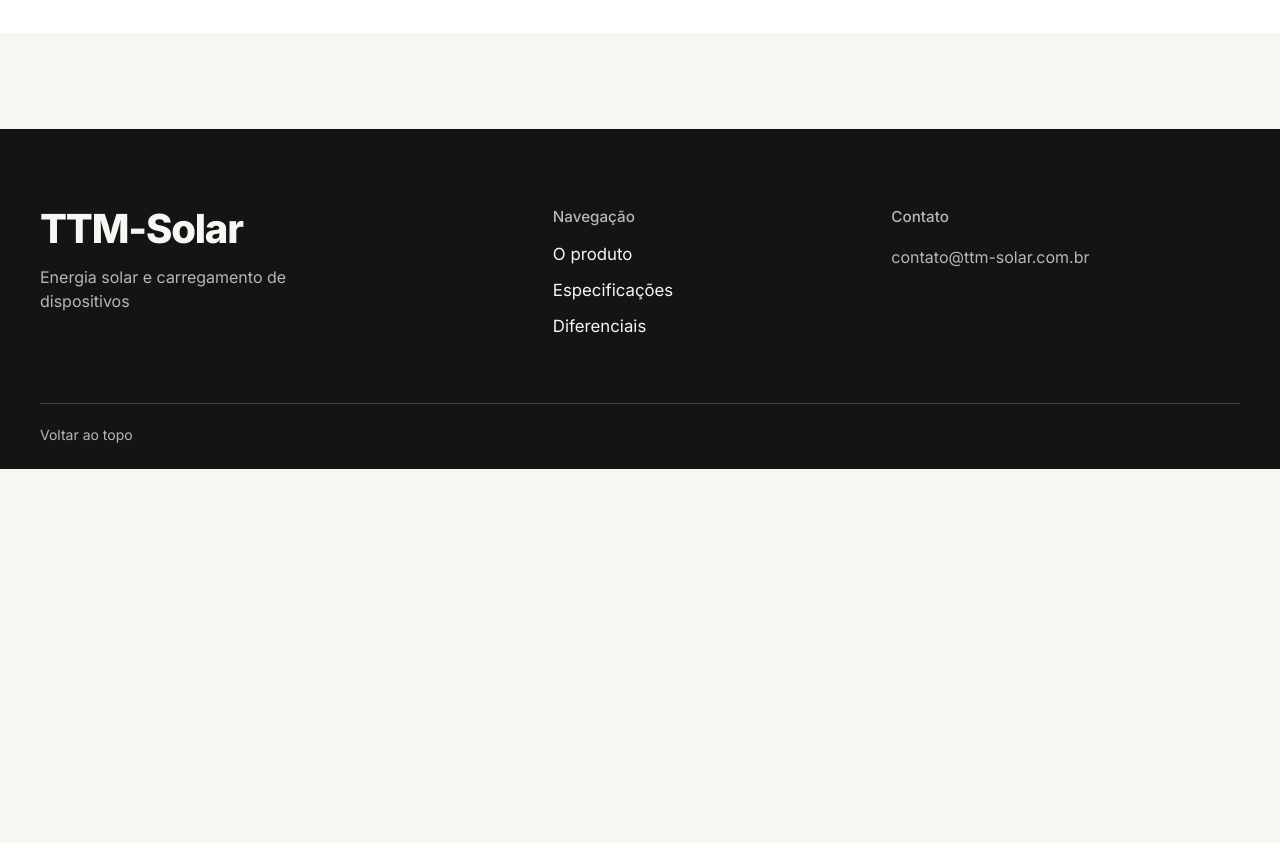
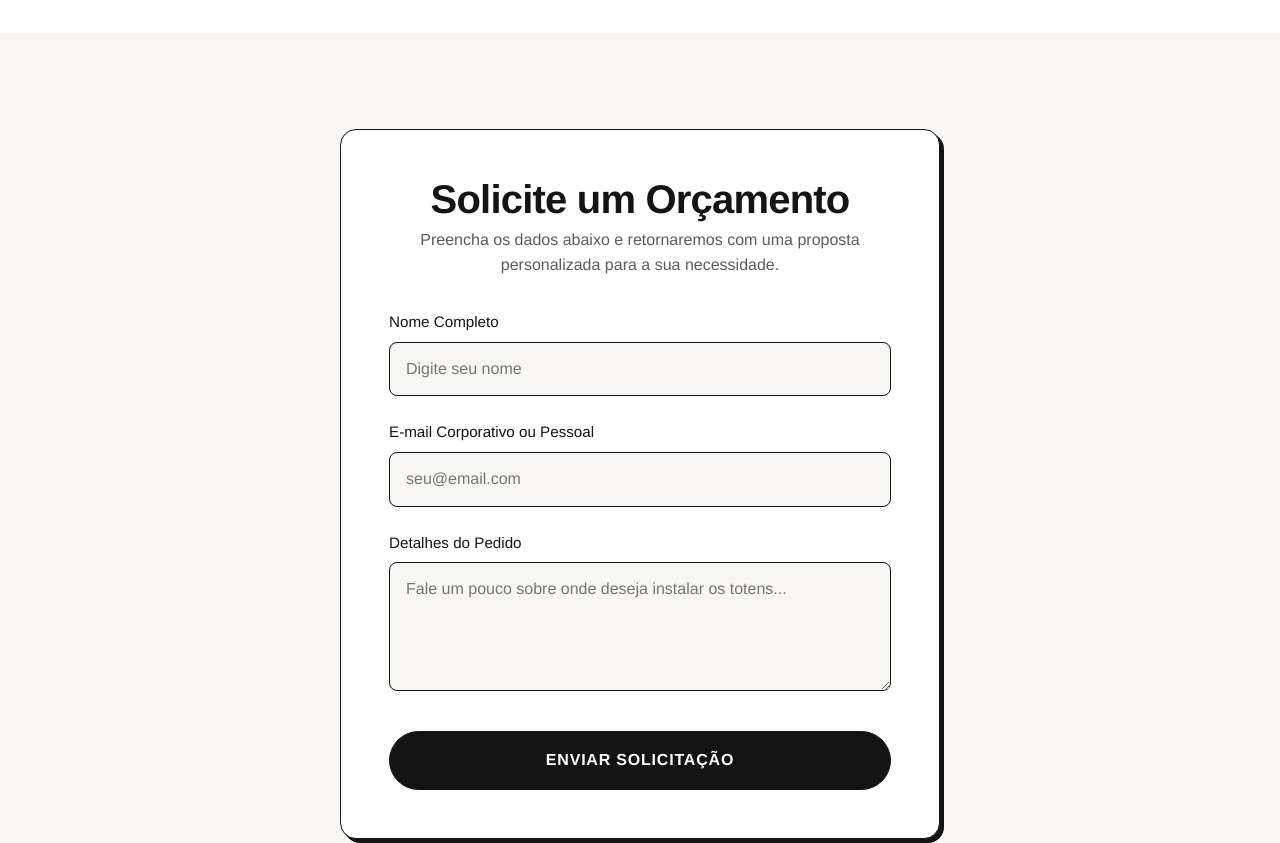
Before and after one commit to Feishz45/Site-totem, a plain HTML site: page TTM-Solar/index.html in a window 1280 px wide. Shown: the part 620-1463 px from the top of the page. Before the commit the page ends 1089 px from the top, so only its background shows below. Drawn offline with nearby package versions, Linux system fonts and the light colour scheme.

Commit message:
salva progresso do form e modal

```diff
--- a/TTM-Solar/css/form.css
+++ b/TTM-Solar/css/form.css
@@ -0,0 +1,150 @@
+/* ==========================================================
+   form.css | Estilos da seção de Orçamento e Modal
+   ========================================================== */
+
+.orcamento {
+  padding-block: clamp(3rem, 8vw, 6rem);
+  background-color: var(--cor-fundo);
+}
+
+.orcamento__container {
+  max-width: 600px;
+  background-color: var(--cor-superficie);
+  padding: clamp(2rem, 5vw, 3rem);
+  border: var(--borda);
+  border-radius: var(--raio-card);
+  box-shadow: 4px 4px 0 var(--cor-escuro); /* Sombreamento seguindo o estilo do hero */
+  position: relative;
+}
+
+.orcamento__header {
+  text-align: center;
+  margin-bottom: 2rem;
+}
+
+.orcamento__title {
+  font-size: clamp(1.75rem, 4vw, 2.5rem);
+  color: var(--cor-escuro);
+  margin-bottom: 0.5rem;
+}
+
+.orcamento__subtitle {
+  color: var(--cor-texto-suave);
+  font-size: 1rem;
+}
+
+/* ---------- Formulário ---------- */
+.orcamento__form {
+  display: flex;
+  flex-direction: column;
+  gap: 1.5rem;
+}
+
+.form-group {
+  display: flex;
+  flex-direction: column;
+  gap: 0.5rem;
+}
+
+.form-group label {
+  font-weight: var(--peso-medio);
+  font-size: 0.95rem;
+  color: var(--cor-escuro);
+}
+
+.form-group input,
+.form-group textarea {
+  width: 100%;
+  padding: 0.875rem 1rem;
+  border: var(--borda);
+  border-radius: 8px;
+  background-color: var(--cor-fundo);
+  font-family: var(--fonte-base);
+  transition: box-shadow 0.2s ease, outline 0.2s ease;
+}
+
+/* Efeito de foco pedido na tarefa */
+.form-group input:focus,
+.form-group textarea:focus {
+  outline: none;
+  border-color: var(--cor-escuro);
+  box-shadow: 2px 2px 0 var(--cor-escuro);
+}
+
+.orcamento__btn {
+  margin-top: 1rem;
+  padding: 1rem;
+  background-color: var(--cor-escuro);
+  color: #ffffff;
+  border: 1.5px solid var(--cor-escuro);
+  border-radius: var(--raio-pill);
+  font-weight: var(--peso-forte);
+  text-transform: uppercase;
+  letter-spacing: 0.05em;
+  transition: transform 0.2s ease, box-shadow 0.2s ease, background-color 0.2s ease;
+}
+
+.orcamento__btn:hover {
+  transform: translateY(-2px);
+  box-shadow: 4px 4px 0 var(--cor-escuro);
+  background-color: #2fbf71; /* Accent color do hero */
+  color: var(--cor-escuro);
+}
+
+/* ---------- Modal de Confirmação ---------- */
+.orcamento__modal {
+  display: none; /* Escondido por padrão, ativado via JS */
+  position: absolute;
+  inset: 0;
+  background-color: rgba(247, 246, 242, 0.95);
+  border-radius: var(--raio-card);
+  z-index: 10;
+  align-items: center;
+  justify-content: center;
+  padding: 2rem;
+  text-align: center;
+}
+
+/* Classe adicionada via JS para mostrar o modal */
+.orcamento__modal.ativo {
+  display: flex;
+  animation: modal-fade-in 0.4s ease forwards;
+}
+
+.modal__content {
+  background-color: var(--cor-superficie);
+  padding: 2.5rem 2rem;
+  border: var(--borda);
+  border-radius: var(--raio-card);
+  box-shadow: 4px 4px 0 var(--cor-escuro);
+}
+
+.modal__title {
+  color: #2fbf71; /* Verde sucesso */
+  font-size: 1.75rem;
+  margin-bottom: 0.5rem;
+}
+
+.modal__text {
+  color: var(--cor-texto-suave);
+  margin-bottom: 1.5rem;
+}
+
+.modal__btn-fechar {
+  padding: 0.5rem 1.5rem;
+  background-color: transparent;
+  color: var(--cor-escuro);
+  border: var(--borda);
+  border-radius: var(--raio-pill);
+  font-weight: var(--peso-medio);
+}
+
+.modal__btn-fechar:hover {
+  background-color: var(--cor-escuro);
+  color: #ffffff;
+}
+
+@keyframes modal-fade-in {
+  from { opacity: 0; transform: scale(0.95); }
+  to { opacity: 1; transform: scale(1); }
+}
--- a/TTM-Solar/css/styles.css
+++ b/TTM-Solar/css/styles.css
@@ -21,7 +21,7 @@
   --badge-laranja: #ff7a45;    /* clima resistente */
 
   /* tipografia */
-  --fonte-base: "Inter", "Helvetica Neue", Arial, sans-serif;
+  --fonte-base: "Inter Tight", "Helvetica Neue", Arial, sans-serif;
   --peso-normal: 400;
   --peso-medio: 500;
   --peso-forte: 700;
--- a/TTM-Solar/index.html
+++ b/TTM-Solar/index.html
@@ -10,21 +10,25 @@
     <link rel="preconnect" href="https://fonts.gstatic.com" crossorigin>
     <link href="https://fonts.googleapis.com/css2?family=Inter:wght@400;500;700;800&display=swap" rel="stylesheet">
 
-    <!-- Estilos -->
-    <link rel="stylesheet" href=".\css\styles.css">
-    <link rel="stylesheet" href=".\css\header.css">
-    <link rel="stylesheet" href=".\css\hero.css">
-    <link rel="stylesheet" href=".\css\carrossel.css">
-    <link rel="stylesheet" href=".\css\destaques.css">
-    <link rel="stylesheet" href=".\css\form.css">
-    <link rel="stylesheet" href=".\css\footer.css">
+    <!-- CSS AOS (Animação de Scroll) -->
+    <link href="https://unpkg.com/aos@2.3.1/dist/aos.css" rel="stylesheet">
+
+    <!-- estilos ! -->
+    <link rel="stylesheet" href="./css/styles.css">
+    <link rel="stylesheet" href="./css/header.css">
+    <link rel="stylesheet" href="./css/hero.css">
+    <link rel="stylesheet" href="./css/carrossel.css">
+    <link rel="stylesheet" href="./css/destaques.css">
+    <link rel="stylesheet" href="./css/form.css">
+    <link rel="stylesheet" href="./css/footer.css">
+
+
 </head>
 <body>
 
     <!-- hero -->
     <section class="hero" id="inicio" aria-labelledby="hero-titulo">
       <div class="hero__container">
-
         <!-- Área esquerda: textos e CTAs -->
         <div class="hero__content">
           <header class="hero__header">
@@ -48,12 +52,51 @@
           </nav>
         </div>
 
-        <!-- Área direita: container responsivo que recebe o componente do carrossel.
-             Basta inserir o carrossel aqui dentro; o placeholder some sozinho. -->
+        <!-- Área direita: container responsivo -->
         <div class="hero__media" data-slot="carrossel"></div>
+      </div>
+    </section>
+
+    <!-- INÍCIO DA SUA TAREFA: Seção de Orçamento -->
+    <section class="orcamento" id="orcamento" aria-labelledby="orcamento-titulo">
+      <div class="container orcamento__container" data-aos="fade-up" data-aos-duration="800">
+
+        <header class="orcamento__header">
+          <h2 class="orcamento__title" id="orcamento-titulo">Solicite um Orçamento</h2>
+          <p class="orcamento__subtitle">Preencha os dados abaixo e retornaremos com uma proposta personalizada para a sua necessidade.</p>
+        </header>
+
+        <form class="orcamento__form" id="form-orcamento">
+          <div class="form-group">
+            <label for="nome">Nome Completo</label>
+            <input type="text" id="nome" name="nome" placeholder="Digite seu nome" required>
+          </div>
+
+          <div class="form-group">
+            <label for="email">E-mail Corporativo ou Pessoal</label>
+            <input type="email" id="email" name="email" placeholder="seu@email.com" required>
+          </div>
+
+          <div class="form-group">
+            <label for="mensagem">Detalhes do Pedido</label>
+            <textarea id="mensagem" name="mensagem" rows="4" placeholder="Fale um pouco sobre onde deseja instalar os totens..." required></textarea>
+          </div>
+
+          <button type="submit" class="orcamento__btn">Enviar Solicitação</button>
+        </form>
+
+        <!-- Modal de Confirmação (Invisível por padrão) -->
+        <div class="orcamento__modal" id="modal-sucesso">
+          <div class="modal__content">
+            <h3 class="modal__title">Orçamento Enviado!</h3>
+            <p class="modal__text">Agradecemos o interesse. Nossa equipe entrará em contato em breve.</p>
+            <button class="modal__btn-fechar" id="btn-fechar-modal">Fechar</button>
+          </div>
+        </div>
 
       </div>
     </section>
+    <!-- FIM DA SUA TAREFA -->
 
     <!-- footer -->
     <footer class="footer-site" id="sobre">
@@ -75,7 +118,6 @@
             <div class="footer-contact">
                 <h2 class="footer-heading">Contato</h2>
                 <address>
-                    <!-- Troque pelo e-mail real do projeto -->
                     <a href="mailto:contato@ttm-solar.com.br">contato@ttm-solar.com.br</a>
                 </address>
             </div>
@@ -84,7 +126,20 @@
         <div class="footer-bottom container">
             <a href="#inicio">Voltar ao topo</a>
         </div>
+    </footer>
 
-    </footer>
+    <!-- Scripts AOS (Animação de Scroll) -->
+    <script src="https://unpkg.com/aos@2.3.1/dist/aos.js"></script>
+    <script>
+      // Inicializa as animações de scroll
+      AOS.init({
+        once: true, // A animação acontece apenas uma vez ao rolar para baixo
+        offset: 100 // Distância em pixels antes de acionar a animação
+      });
+    </script>
+
+    <!-- Scripts do Projeto -->
+    <script src="./js/main.js"></script>
+    <script src="./js/form.js"></script>
 </body>
 </html>
--- a/TTM-Solar/js/form.js
+++ b/TTM-Solar/js/form.js
@@ -0,0 +1,33 @@
+// ==========================================================
+// form.js | Lógica de validação e modal do formulário
+// ==========================================================
+
+document.addEventListener("DOMContentLoaded", () => {
+    const form = document.getElementById("form-orcamento");
+    const modal = document.getElementById("modal-sucesso");
+    const btnFecharModal = document.getElementById("btn-fechar-modal");
+
+    // Escuta o evento de envio do formulário
+    form.addEventListener("submit", (evento) => {
+        evento.preventDefault(); // Impede o recarregamento padrão da página
+
+        // Captura os valores (caso precise enviar para uma API futuramente)
+        const nome = document.getElementById("nome").value.trim();
+        const email = document.getElementById("email").value.trim();
+        const mensagem = document.getElementById("mensagem").value.trim();
+
+        // Validação extra (o HTML5 já bloqueia, mas é uma camada extra de segurança)
+        if (nome !== "" && email !== "" && mensagem !== "") {
+            // Exibe o modal adicionando a classe "ativo"
+            modal.classList.add("ativo");
+
+            // Limpa o formulário
+            form.reset();
+        }
+    });
+
+    // Escuta o clique do botão de fechar o modal
+    btnFecharModal.addEventListener("click", () => {
+        modal.classList.remove("ativo");
+    });
+});
```
